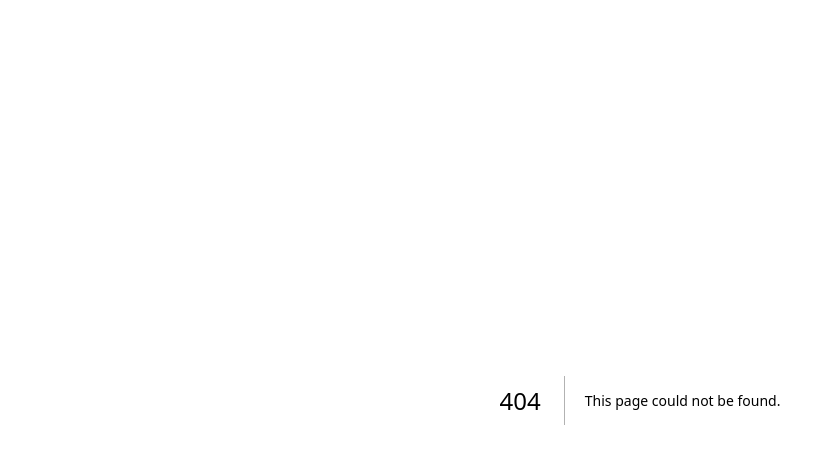
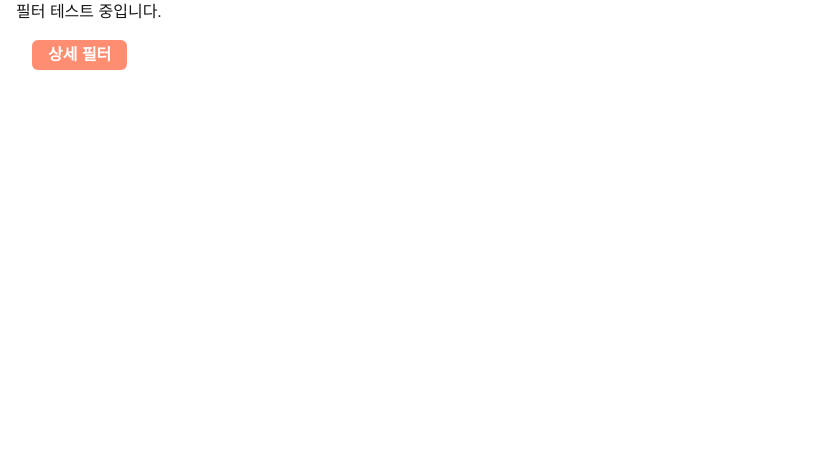
Before and after one commit to kimdohoon2/The-Julge, a Next.js app: page /posts in a window 1280 px wide. Before the commit this address had no page. Shown: the top 464 px of the page, without its empty margins (0-826 px from the left). Built offline with nearby package versions, Linux system fonts and the light colour scheme; a web font is replaced by a local one.

Commit message:
feat(filter): add filter 위치와 초기화 적용 버튼을 중점으로

```diff
--- /dev/null
+++ b/src/app/components/DetailedFilter.tsx
@@ -0,0 +1,151 @@
+'use client';
+
+import React, { useState } from 'react';
+
+const DetailedFilter: React.FC = () => {
+  const [isOpen, setIsOpen] = useState(false);
+  const [selectedLocations, setSelectedLocations] = useState<string[]>([]);
+  const [startDate, setStartDate] = useState<string>('');
+  const [amount, setAmount] = useState<string>('');
+
+  const locationList = [
+    '서울시 종로구',
+    '서울시 중구',
+    '서울시 용산구',
+    '서울시 성동구',
+    '서울시 광진구',
+    '서울시 동대문구',
+    '서울시 중랑구',
+    '서울시 성북구',
+    '서울시 강북구',
+    '서울시 도봉구',
+    '서울시 노원구',
+    '서울시 은평구',
+    '서울시 서대문구',
+    '서울시 마포구',
+    '서울시 양천구',
+    '서울시 강서구',
+    '서울시 구로구',
+    '서울시 금천구',
+    '서울시 영등포구',
+    '서울시 동작구',
+    '서울시 관악구',
+    '서울시 서초구',
+    '서울시 강남구',
+    '서울시 송파구',
+    '서울시 강동구',
+  ];
+
+  const resetFilters = () => {
+    setSelectedLocations([]);
+    setStartDate('');
+    setAmount('');
+  };
+
+  const filterCount = selectedLocations.length + (startDate ? 1 : 0) + (amount ? 1 : 0);
+
+  return (
+    <div className="relative w-full p-4">
+      <button
+        onClick={() => setIsOpen(!isOpen)}
+        className="flex h-[30px] min-w-20 items-center justify-center rounded-md bg-red-30 px-4 py-2 font-bold text-white"
+      >
+        상세 필터 {filterCount > 0 && `(${filterCount})`}
+      </button>
+
+      {isOpen && (
+        <div className="mt-4 w-96 rounded-lg border border-gray-200 bg-white p-4 shadow-lg">
+          <div className="mb-4 flex items-center justify-between text-gray-black">
+            <h2 className="text-xl font-bold">상세 필터</h2>
+            <button onClick={() => setIsOpen(false)} className="text-2xl">
+              ✕
+            </button>
+          </div>
+
+          <div className="mb-4">
+            <h3 className="mb-2 text-base">위치</h3>
+            <div className="custom-scrollbar grid max-h-48 grid-cols-2 gap-2 overflow-auto rounded-md border p-3">
+              {locationList.map((location) => (
+                <button
+                  key={location}
+                  onClick={() => {
+                    if (selectedLocations.includes(location)) {
+                      setSelectedLocations(selectedLocations.filter((item) => item !== location));
+                    } else {
+                      setSelectedLocations([...selectedLocations, location]);
+                    }
+                  }}
+                  className={'rounded-md px-2 py-1 text-left text-sm text-gray-black'}
+                >
+                  {location}
+                </button>
+              ))}
+            </div>
+
+            {selectedLocations.length > 0 && (
+              <div className="mt-2 flex flex-wrap gap-2">
+                {selectedLocations.map((location) => (
+                  <span
+                    key={location}
+                    className="text-orange flex items-center rounded-full bg-red-10 px-2 py-1 text-sm font-bold"
+                  >
+                    {location}
+                    <button
+                      onClick={() =>
+                        setSelectedLocations(selectedLocations.filter((item) => item !== location))
+                      }
+                      className="text-orange ml-2 hover:text-red-700"
+                    >
+                      ✕
+                    </button>
+                  </span>
+                ))}
+              </div>
+            )}
+          </div>
+
+          <div className="mb-4">
+            <h3 className="mb-2 text-sm font-bold">시작일</h3>
+            <input
+              type="date"
+              value={startDate}
+              onChange={(e) => setStartDate(e.target.value)}
+              className="w-full rounded-md border px-2 py-1 text-sm text-gray-700 focus:outline-none focus:ring"
+            />
+          </div>
+
+          <div className="mb-4">
+            <h3 className="mb-2 text-sm font-bold">금액</h3>
+            <div className="flex items-center gap-2">
+              <input
+                type="number"
+                value={amount}
+                onChange={(e) => setAmount(e.target.value)}
+                className="w-full rounded-md border px-2 py-1 text-sm text-gray-black focus:outline-none focus:ring"
+                placeholder="입력"
+              />
+              <span className="text-sm">이상부터</span>
+            </div>
+          </div>
+
+          <div className="text-orange flex justify-between text-base font-bold">
+            <button
+              onClick={resetFilters}
+              className="border-orange w-[25%] rounded-md border px-4 py-2"
+            >
+              초기화
+            </button>
+            <button
+              onClick={() => setIsOpen(false)}
+              className="bg-orange w-[72%] rounded-md px-4 py-2 text-white"
+            >
+              적용하기
+            </button>
+          </div>
+        </div>
+      )}
+    </div>
+  );
+};
+
+export default DetailedFilter;
--- /dev/null
+++ b/src/app/posts/page.tsx
@@ -0,0 +1,12 @@
+import DetailedFilter from '../components/DetailedFilter';
+
+export default function Posts() {
+  return (
+    <div className="ml-4">
+      필터 테스트 중입니다.
+      <div>
+        <DetailedFilter />
+      </div>
+    </div>
+  );
+}
--- a/src/app/styles/globals.css
+++ b/src/app/styles/globals.css
@@ -20,3 +20,30 @@ body {
   background: var(--background);
   @apply font-sans;
 }
+
+/* 커스텀 스크롤바 스타일 */
+@layer utilities {
+  .custom-scrollbar {
+    scrollbar-width: thin; /* Firefox용 스크롤바 두께 설정 */
+    scrollbar-color: #d1d5db transparent; /* Firefox: 스크롤 색상 및 트랙 투명 */
+
+    &::-webkit-scrollbar {
+      width: 6px; /* 스크롤바 너비 */
+    }
+
+    &::-webkit-scrollbar-track {
+      background: transparent; /* 스크롤바 트랙 배경색 */
+    }
+
+    &::-webkit-scrollbar-thumb {
+      background-color: #7d7986;
+      border-radius: 8px; /* 스크롤바 끝을 둥글게 */
+      border: 2px solid transparent; /* 내부 여백으로 작아 보이게 */
+      background-clip: padding-box; /* 내부 테두리 영역만 색상 유지 */
+    }
+
+    &::-webkit-scrollbar-thumb:hover {
+      background-color: #9ca3af; /* 호버 시 색상 변경 (gray-400) */
+    }
+  }
+}
--- a/tailwind.config.ts
+++ b/tailwind.config.ts
@@ -39,6 +39,7 @@ export default {
           10: '#D4F7D4',
         },
         kakao: '#FEE500',
+        orange: '#EA3C12',
       },
     },
   },
```
Also changed, not shown: 1 other file (tests, documents, lock files or other folders).
